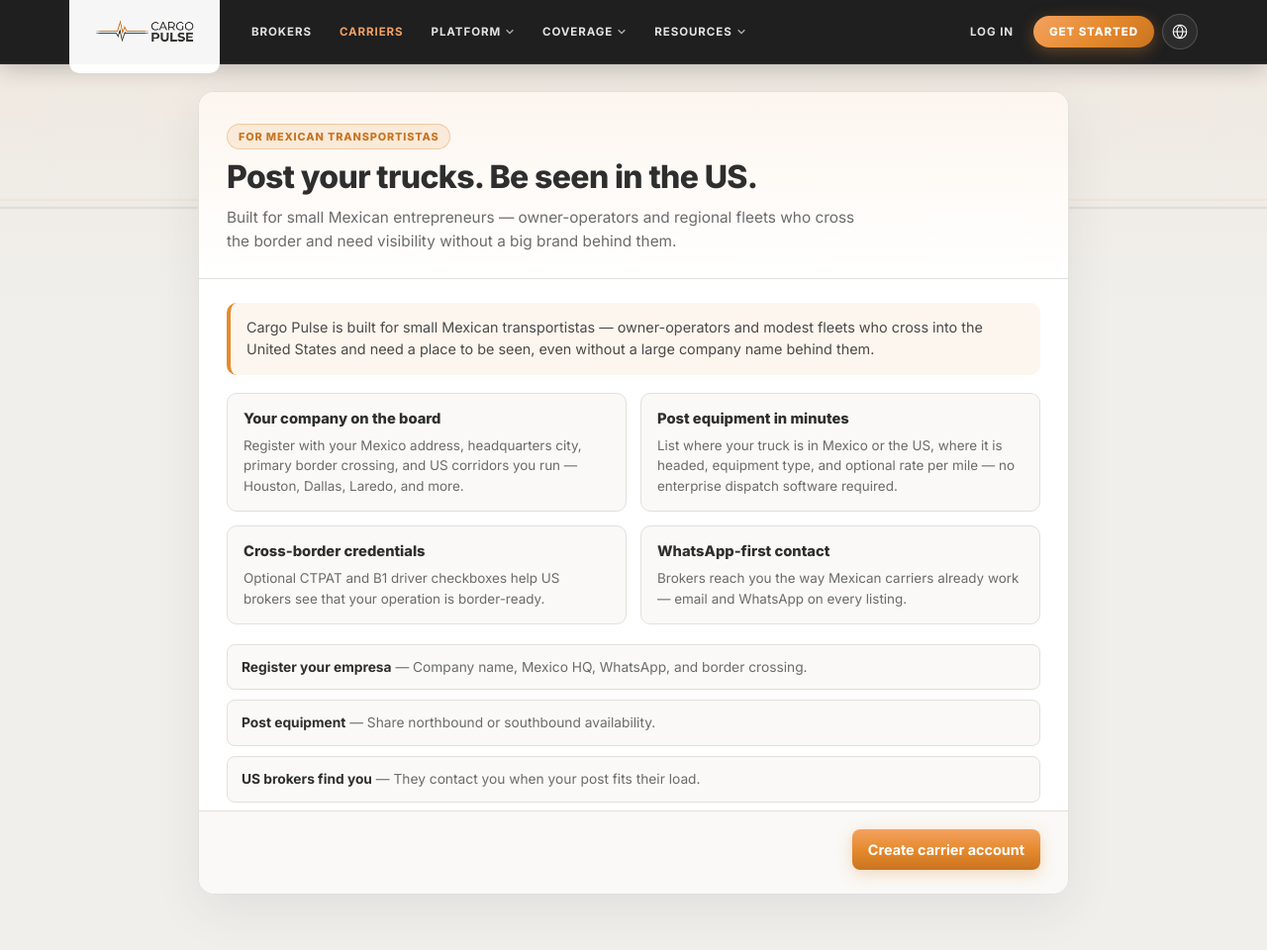
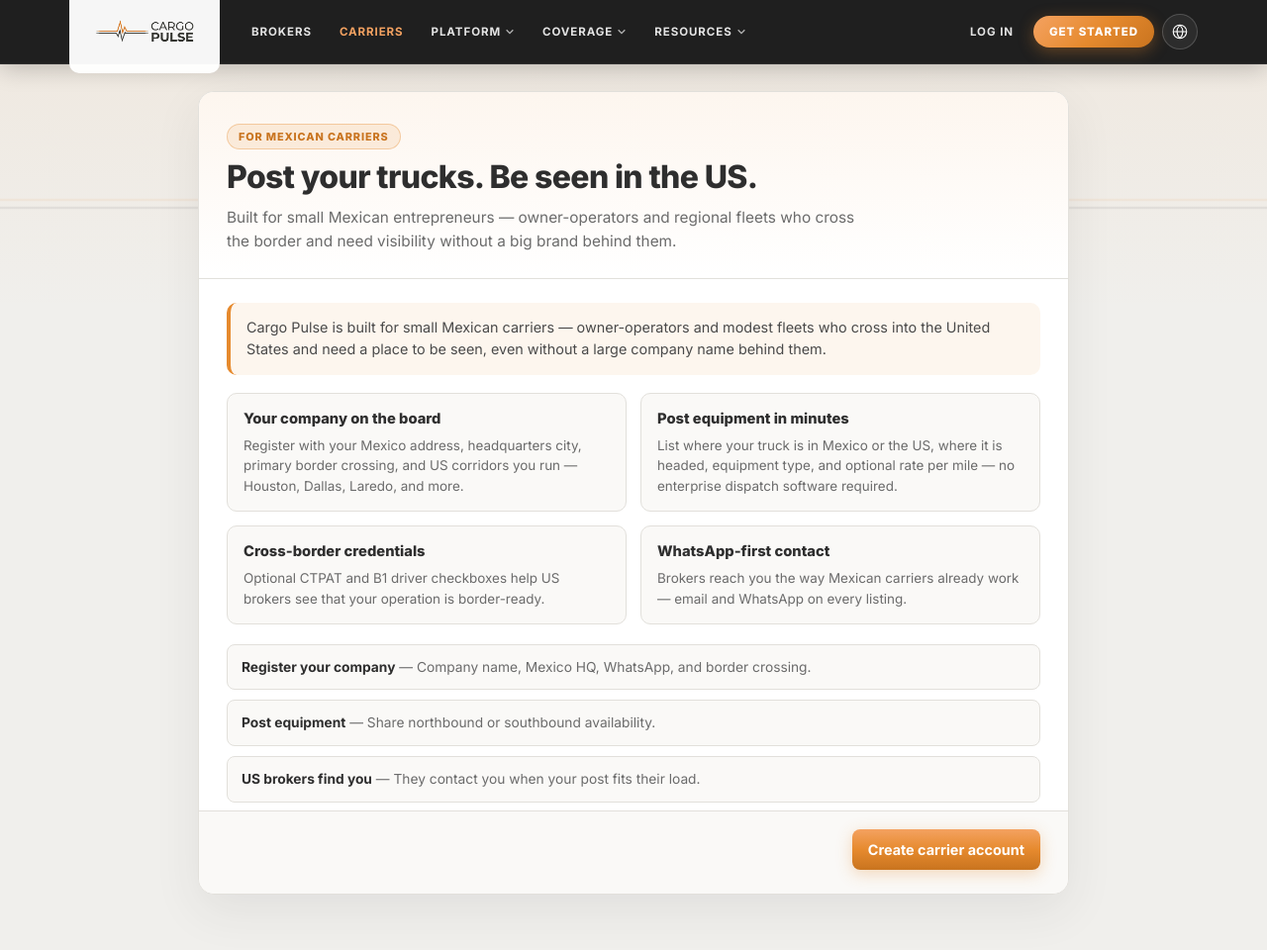
Before and after one commit to amarquez809hg/CargoPulse, a Django app: page /carriers/ in a window 1280 px wide. Shown: the whole page at 99% size. Run offline with Django 5.2, Linux system fonts and the light colour scheme.

Commit message:
Fix Spanish words leaking into English UI strings

```diff
--- a/register/templates/register/home.html
+++ b/register/templates/register/home.html
@@ -7,7 +7,7 @@
     <div class="cp-dashboard">
       <div class="cp-hero">
         <span class="cp-hero-tag">{% trans "Built for Mexican cross-border carriers" %}</span>
-        <h1>{% trans "Visibility for small transportistas crossing into the United States" %}</h1>
+        <h1>{% trans "Visibility for small Mexican carriers crossing into the United States" %}</h1>
         <p>{% trans "Cargo Pulse helps modest Mexican fleets and owner-operators post equipment so US brokers can find them at Laredo, El Paso, and Pacific crossings." %}</p>
       </div>
 
--- a/register/templates/register/includes/site_header.html
+++ b/register/templates/register/includes/site_header.html
@@ -27,7 +27,7 @@
               <p class="cp-header-mega-label">{% trans "Platform" %}</p>
               <a class="cp-header-mega-item" href="{% url 'info_platform_equipment_board' %}">
                 <span class="cp-header-mega-title">{% trans "Equipment board" %}</span>
-                <span class="cp-header-mega-desc">{% trans "Browse trucks posted by Mexican transportistas." %}</span>
+                <span class="cp-header-mega-desc">{% trans "Browse trucks posted by Mexican carriers." %}</span>
               </a>
               <a class="cp-header-mega-item" href="{% url 'info_platform_post_equipment' %}">
                 <span class="cp-header-mega-title">{% trans "Post equipment" %}</span>
@@ -38,7 +38,7 @@
               <p class="cp-header-mega-label">{% trans "Get started" %}</p>
               <a class="cp-header-mega-item" href="{% url 'info_carriers' %}">
                 <span class="cp-header-mega-title">{% trans "Carrier registration" %}</span>
-                <span class="cp-header-mega-desc">{% trans "Free signup for Mexican transportistas." %}</span>
+                <span class="cp-header-mega-desc">{% trans "Free signup for Mexican carriers." %}</span>
               </a>
               <a class="cp-header-mega-item" href="{% url 'info_brokers' %}">
                 <span class="cp-header-mega-title">{% trans "Broker registration" %}</span>
--- a/register/templates/register/info/brokers.html
+++ b/register/templates/register/info/brokers.html
@@ -3,11 +3,11 @@
 {% block title %}{% trans "For Brokers — Cargo Pulse" %}{% endblock %}
 {% block info_content %}
 <div class="cp-info-callout">
-  <p>{% trans "Cargo Pulse gives US brokers access to small Mexican carriers — the transportistas and regional fleets that often never appear on DAT or large marketplace networks." %}</p>
+  <p>{% trans "Cargo Pulse gives US brokers access to small Mexican carriers — regional fleets and owner-operators that often never appear on DAT or large marketplace networks." %}</p>
 </div>
 <div class="cp-info-grid">
   <section class="cp-info-card">
-    <h2>{% trans "Discover Mexican transportistas" %}</h2>
+    <h2>{% trans "Discover Mexican carriers" %}</h2>
     <p>{% trans "Independent fleets from Monterrey, Guadalajara, Chihuahua, Baja, and other hubs — posting real equipment, not just network brands." %}</p>
   </section>
   <section class="cp-info-card">
@@ -26,6 +26,6 @@
 <ul class="cp-info-steps">
   <li><strong>{% trans "Create a broker account" %}</strong> — {% trans "Free signup with your name and brokerage." %}</li>
   <li><strong>{% trans "Open the equipment board" %}</strong> — {% trans "Browse trucks posted by Mexican carriers in the last 30 days." %}</li>
-  <li><strong>{% trans "Reach out" %}</strong> — {% trans "Email or WhatsApp the transportista that fits your lane." %}</li>
+  <li><strong>{% trans "Reach out" %}</strong> — {% trans "Email or WhatsApp the carrier that fits your lane." %}</li>
 </ul>
 {% endblock %}
--- a/register/templates/register/info/carriers.html
+++ b/register/templates/register/info/carriers.html
@@ -3,7 +3,7 @@
 {% block title %}{% trans "For Carriers — Cargo Pulse" %}{% endblock %}
 {% block info_content %}
 <div class="cp-info-callout">
-  <p>{% trans "Cargo Pulse is built for small Mexican transportistas — owner-operators and modest fleets who cross into the United States and need a place to be seen, even without a large company name behind them." %}</p>
+  <p>{% trans "Cargo Pulse is built for small Mexican carriers — owner-operators and modest fleets who cross into the United States and need a place to be seen, even without a large company name behind them." %}</p>
 </div>
 <div class="cp-info-grid">
   <section class="cp-info-card">
@@ -24,7 +24,7 @@
   </section>
 </div>
 <ul class="cp-info-steps">
-  <li><strong>{% trans "Register your empresa" %}</strong> — {% trans "Company name, Mexico HQ, WhatsApp, and border crossing." %}</li>
+  <li><strong>{% trans "Register your company" %}</strong> — {% trans "Company name, Mexico HQ, WhatsApp, and border crossing." %}</li>
   <li><strong>{% trans "Post equipment" %}</strong> — {% trans "Share northbound or southbound availability." %}</li>
   <li><strong>{% trans "US brokers find you" %}</strong> — {% trans "They contact you when your post fits their load." %}</li>
 </ul>
--- a/register/templates/register/info/coverage_border_crossings.html
+++ b/register/templates/register/info/coverage_border_crossings.html
@@ -2,7 +2,7 @@
 {% load i18n %}
 {% block title %}{% trans "Border Crossings — Cargo Pulse" %}{% endblock %}
 {% block info_content %}
-<p class="cp-info-intro">{% trans "Cargo Pulse focuses on the crossings where small Mexican carriers enter the United States — the routes transportistas actually run every day." %}</p>
+<p class="cp-info-intro">{% trans "Cargo Pulse focuses on the crossings where small Mexican carriers enter the United States — the routes they actually run every day." %}</p>
 <div class="cp-info-list">
   <div class="cp-info-list-item">
     <h2>Laredo</h2>
--- a/register/templates/register/info/platform_equipment_board.html
+++ b/register/templates/register/info/platform_equipment_board.html
@@ -2,7 +2,7 @@
 {% load i18n %}
 {% block title %}{% trans "Equipment Board — Cargo Pulse" %}{% endblock %}
 {% block info_content %}
-<p class="cp-info-intro">{% trans "The equipment board is where US brokers search trucks posted by Mexican transportistas — a filterable table of northbound and cross-border availability." %}</p>
+<p class="cp-info-intro">{% trans "The equipment board is where US brokers search trucks posted by Mexican carriers — a filterable table of northbound and cross-border availability." %}</p>
 <div class="cp-info-grid">
   <section class="cp-info-card">
     <h2>{% trans "What you see" %}</h2>
--- a/register/templates/register/info/resources_how_it_works.html
+++ b/register/templates/register/info/resources_how_it_works.html
@@ -2,7 +2,7 @@
 {% load i18n %}
 {% block title %}{% trans "How It Works — Cargo Pulse" %}{% endblock %}
 {% block info_content %}
-<p class="cp-info-intro">{% trans "Cargo Pulse connects small Mexican transportistas with US brokers through a simple post-and-discover model — built for the long tail of cross-border carriers, not enterprise networks." %}</p>
+<p class="cp-info-intro">{% trans "Cargo Pulse connects small Mexican carriers with US brokers through a simple post-and-discover model — built for the long tail of cross-border trucking, not enterprise networks." %}</p>
 <ol class="cp-info-steps cp-info-steps--numbered">
   <li>
     <strong>{% trans "Choose your portal" %}</strong>
--- a/register/views.py
+++ b/register/views.py
@@ -19,7 +19,7 @@ INFO_PAGES = {
         "tag": _("For US freight brokers"),
         "title": _("Find small Mexican carriers on your lanes"),
         "lead": _(
-            "Cargo Pulse surfaces independent transportistas and modest Mexican "
+            "Cargo Pulse surfaces independent Mexican carriers and modest "
             "fleets crossing the border — operators who rarely appear on big "
             "national load boards."
         ),
@@ -27,7 +27,7 @@ INFO_PAGES = {
     },
     "info_carriers": {
         "template": "register/info/carriers.html",
-        "tag": _("For Mexican transportistas"),
+        "tag": _("For Mexican carriers"),
         "title": _("Post your trucks. Be seen in the US."),
         "lead": _(
             "Built for small Mexican entrepreneurs — owner-operators and regional "
@@ -92,7 +92,7 @@ INFO_PAGES = {
         "tag": _("Resources"),
         "title": _("How Cargo Pulse works"),
         "lead": _(
-            "A simple way for Mexican transportistas to post and for US brokers "
+            "A simple way for Mexican carriers to post and for US brokers "
             "to discover them — no complex bidding required to get started."
         ),
         "cta": "home",
```
Also changed, not shown: locale/es/LC_MESSAGES/django.po.
